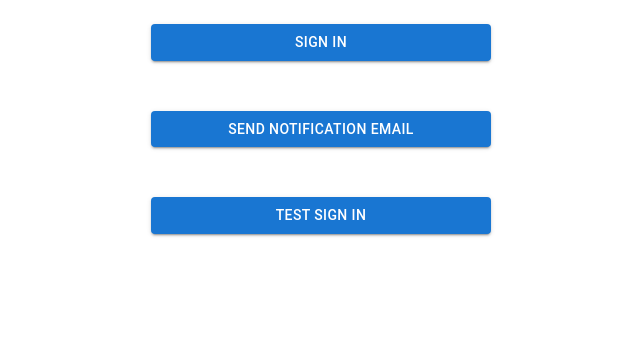
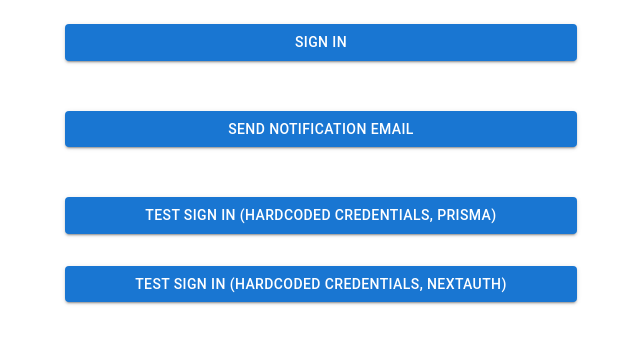
Before and after one commit to Acrylic125/bookmark-pet-project, a Next.js app: page / in a window 1280 px wide. Shown: the top 344 px of the page, without its empty margins (319-959 px from the left). Built offline with nearby package versions, Linux system fonts and the light colour scheme.

Commit message:
further testing

```diff
--- a/src/pages/index.tsx
+++ b/src/pages/index.tsx
@@ -34,6 +34,13 @@
     console.log(data);
   }
 
+  async function testSignInNextAuth() {
+    signIn("credentials", {
+      email: "karandeepsingh00@icloud.com",
+      password: "testtesttest",
+    });
+  }
+
   return (
     <Container maxWidth="md">
       <Head>
@@ -54,7 +61,7 @@
           <Button
             variant="contained"
             color="primary"
-            sx={{ m: 2, textAlign: "center", width: "40%" }}
+            sx={{ m: 2, textAlign: "center", width: "60%" }}
             onClick={() => signIn()}
           >
             Sign In
@@ -63,7 +70,7 @@
           <Button
             variant="contained"
             color="primary"
-            sx={{ m: 2, textAlign: "center", width: "40%" }}
+            sx={{ m: 2, textAlign: "center", width: "60%" }}
             onClick={sendNotificationEmail}
           >
             Send Notification Email
@@ -72,10 +79,18 @@
           <Button
             variant="contained"
             color="primary"
-            sx={{ m: 2, textAlign: "center", width: "40%" }}
+            sx={{ m: 2, textAlign: "center", width: "60%" }}
             onClick={testSignIn}
           >
-            Test Sign In
+            Test Sign In (Hardcoded credentials, Prisma)
+          </Button>
+          <Button
+            variant="contained"
+            color="primary"
+            sx={{ m: 2, textAlign: "center", width: "60%" }}
+            onClick={testSignIn}
+          >
+            Test Sign In (Hardcoded credentials, NextAuth)
           </Button>
         </Box>
       </main>
```
